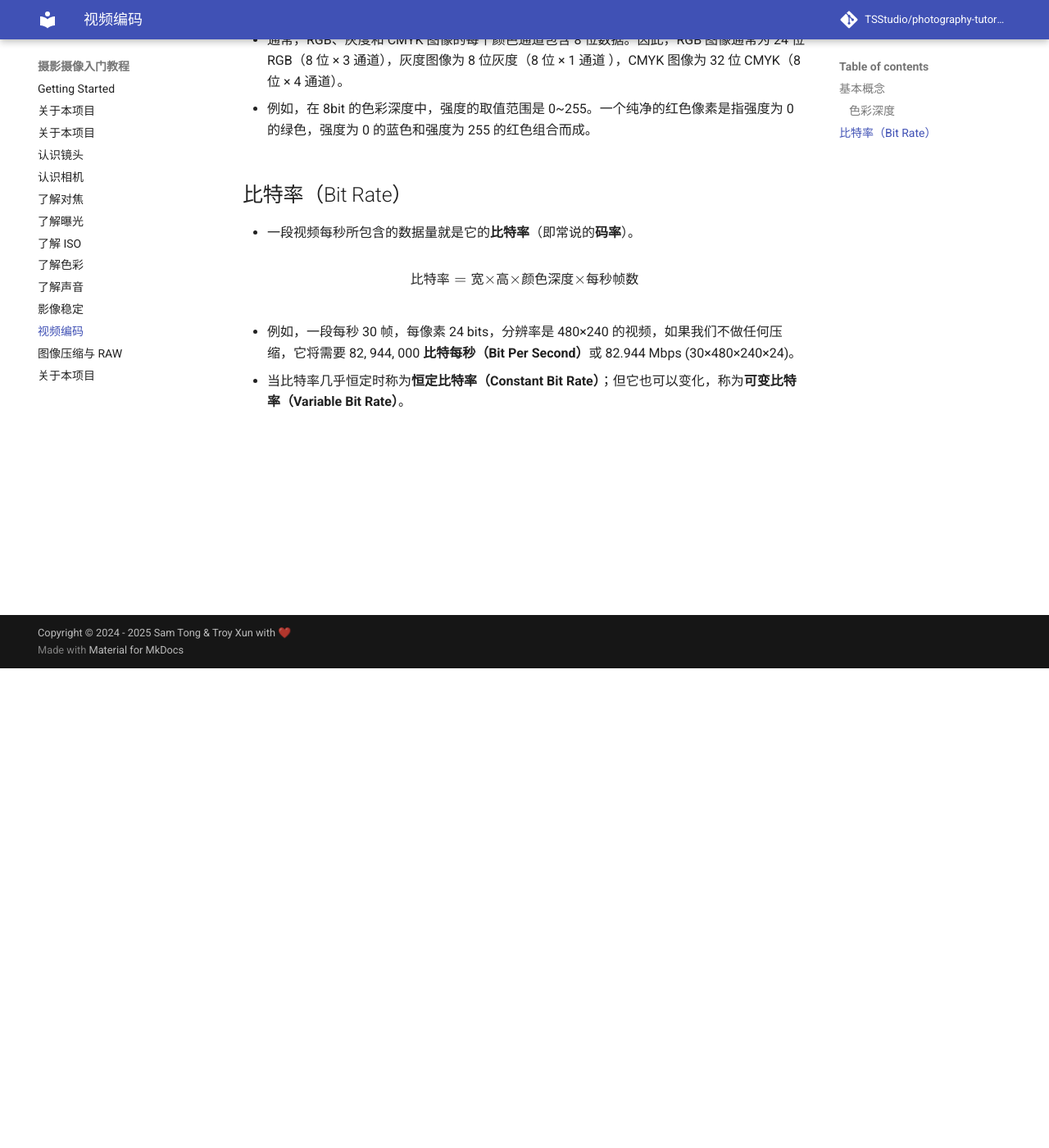
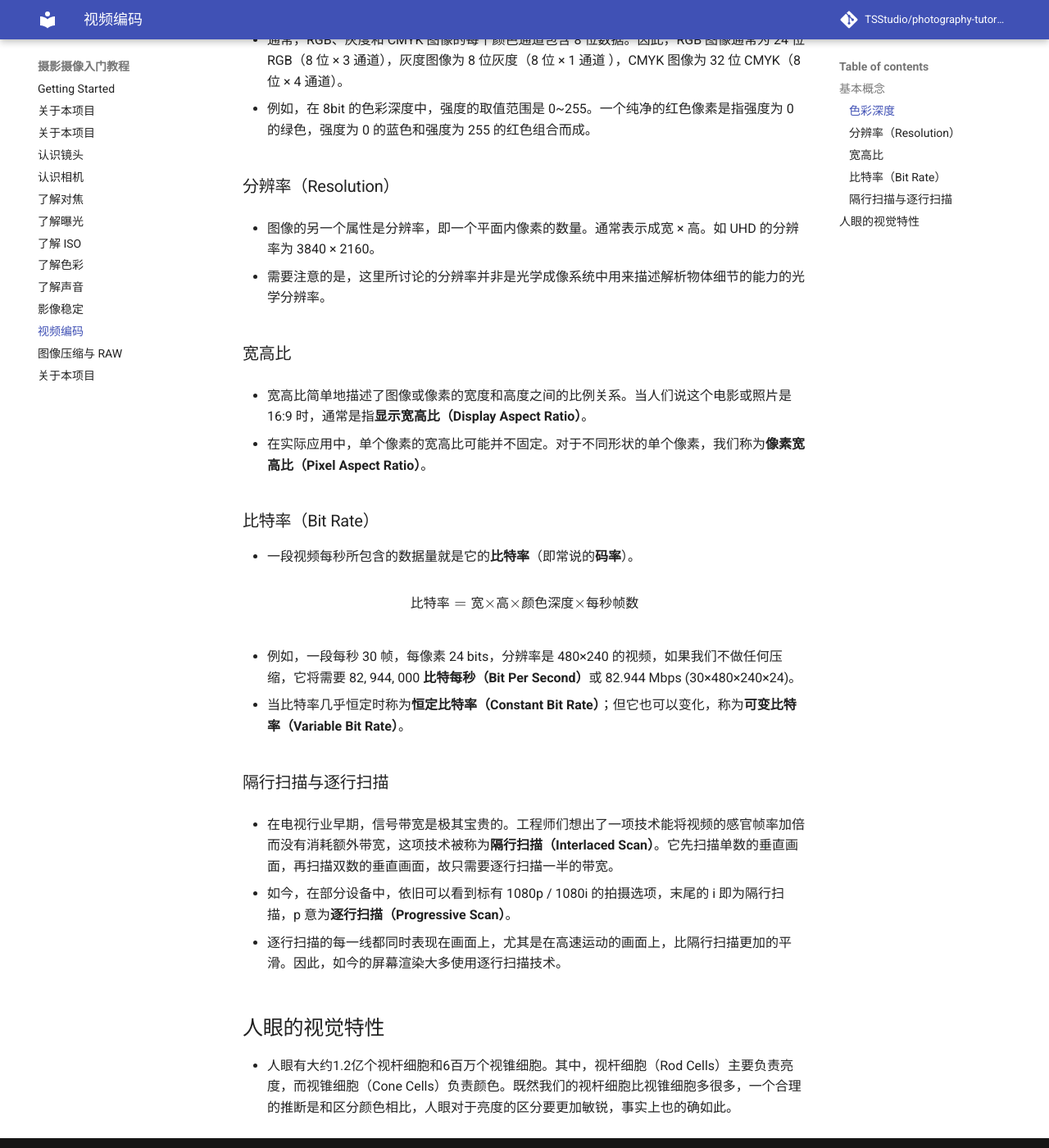
Before and after one commit to troyxun/photography-tutorial, an MkDocs documentation site: the page built from docs/encoding.md, in a window 1280 px wide and 1400 px high, scrolled down 585 px. Shown: the whole window at 82% size. Built offline with MkDocs 1.6.1 and Material for MkDocs 9.7.7, drawn with Linux system fonts in a browser that asks for light colours; comment, search, counter and statistics services are not loaded.

Commit message:
Update encoding.md

```diff
--- a/docs/encoding.md
+++ b/docs/encoding.md
@@ -16,7 +16,17 @@
 
 - 例如，在 8bit 的色彩深度中，强度的取值范围是 0~255。一个纯净的红色像素是指强度为 0 的绿色，强度为 0 的蓝色和强度为 255 的红色组合而成。
 
-## 比特率（Bit Rate）
+### 分辨率（Resolution）
+- 图像的另一个属性是分辨率，即一个平面内像素的数量。通常表示成宽 × 高。如 UHD 的分辨率为 3840 × 2160。
+
+- 需要注意的是，这里所讨论的分辨率并非是光学成像系统中用来描述解析物体细节的能力的光学分辨率。
+
+### 宽高比
+- 宽高比简单地描述了图像或像素的宽度和高度之间的比例关系。当人们说这个电影或照片是 16:9 时，通常是指**显示宽高比（Display Aspect Ratio）**。
+
+- 在实际应用中，单个像素的宽高比可能并不固定。对于不同形状的单个像素，我们称为**像素宽高比（Pixel Aspect Ratio）**。
+
+### 比特率（Bit Rate）
 - 一段视频每秒所包含的数据量就是它的**比特率**（即常说的**码率**）。
 
 $$
@@ -26,3 +36,13 @@ $$
 - 例如，一段每秒 30 帧，每像素 24 bits，分辨率是 480×240 的视频，如果我们不做任何压缩，它将需要 82, 944, 000 **比特每秒（Bit Per Second）**或 82.944 Mbps (30×480×240×24)。
 
 - 当比特率几乎恒定时称为**恒定比特率（Constant Bit Rate）**；但它也可以变化，称为**可变比特率（Variable Bit Rate）**。
+
+### 隔行扫描与逐行扫描
+- 在电视行业早期，信号带宽是极其宝贵的。工程师们想出了一项技术能将视频的感官帧率加倍而没有消耗额外带宽，这项技术被称为**隔行扫描（Interlaced Scan）**。它先扫描单数的垂直画面，再扫描双数的垂直画面，故只需要逐行扫描一半的带宽。
+
+- 如今，在部分设备中，依旧可以看到标有 1080p / 1080i 的拍摄选项，末尾的 i 即为隔行扫描，p 意为**逐行扫描（Progressive Scan）**。
+
+- 逐行扫描的每一线都同时表现在画面上，尤其是在高速运动的画面上，比隔行扫描更加的平滑。因此，如今的屏幕渲染大多使用逐行扫描技术。
+
+## 人眼的视觉特性
+- 人眼有大约1.2亿个视杆细胞和6百万个视锥细胞。其中，视杆细胞（Rod Cells）主要负责亮度，而视锥细胞（Cone Cells）负责颜色。既然我们的视杆细胞比视锥细胞多很多，一个合理的推断是和区分颜色相比，人眼对于亮度的区分要更加敏锐，事实上也的确如此。
```
